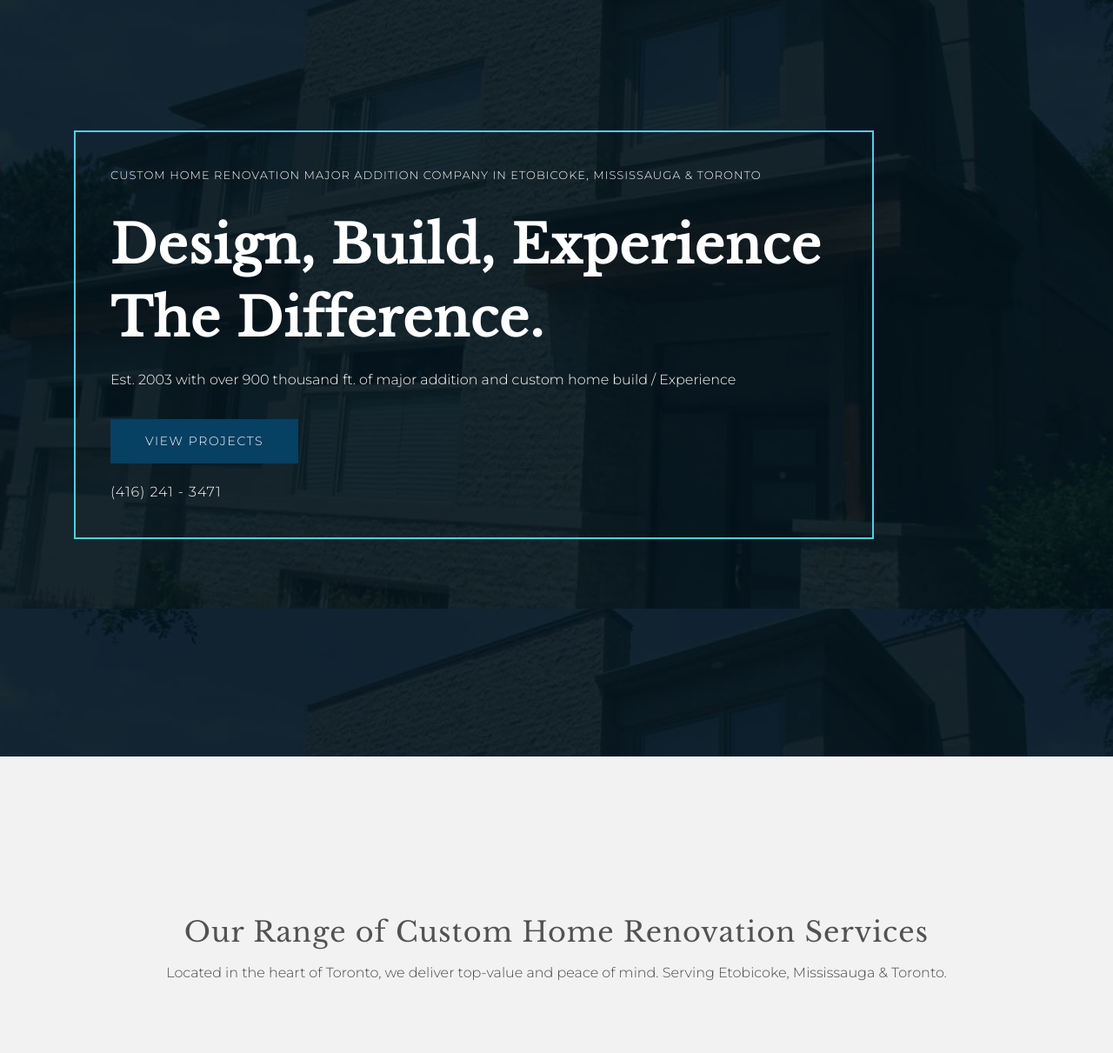
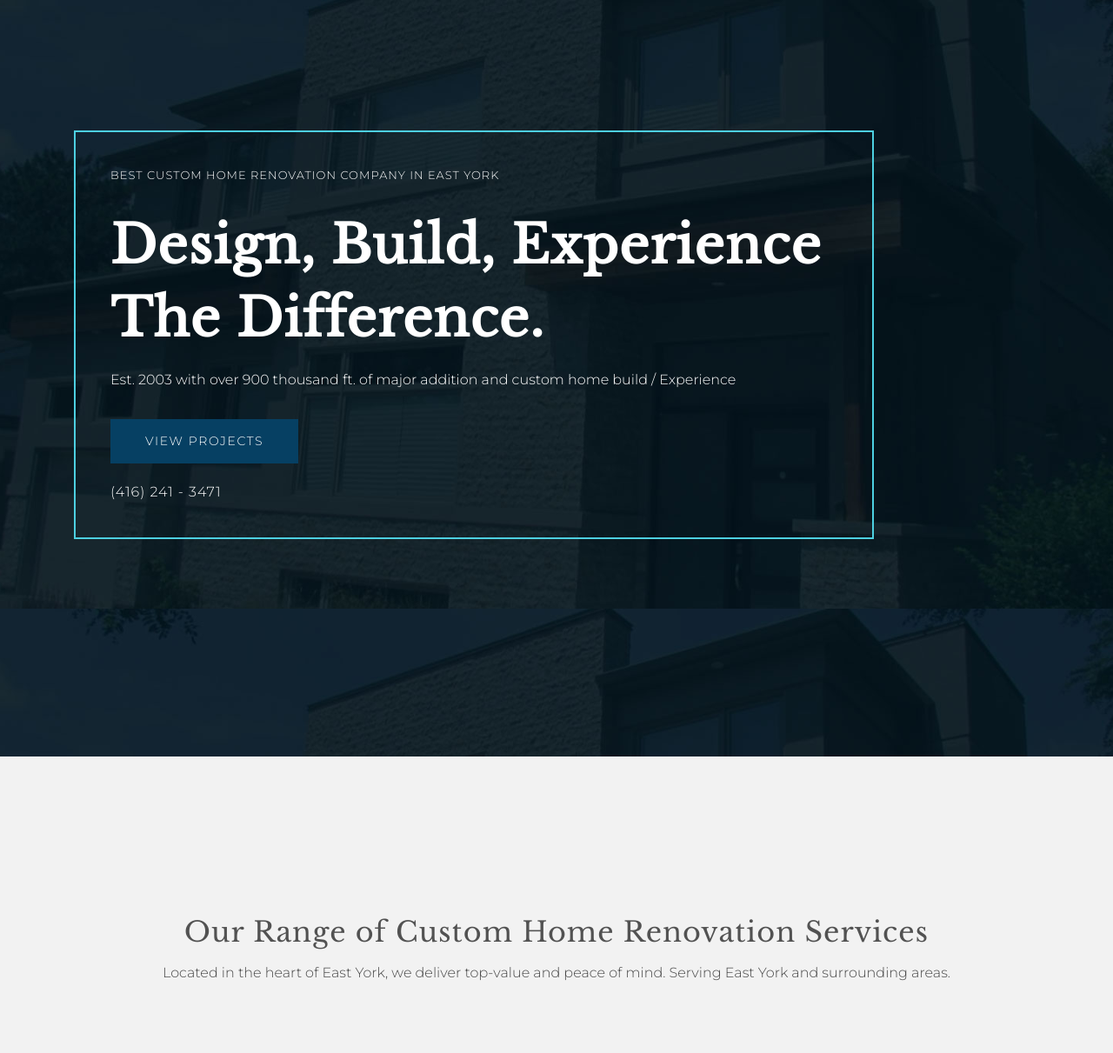
Before and after one commit to jd-fillmore/cassabella, a Gatsby site: page / in a window 1280 px wide. Shown: the part 81-1292 px from the top of the page at 87% size. Built offline with nearby package versions, Linux system fonts and the light colour scheme; Gatsby itself is replaced by a stand-in of ours.

Commit message:
home page seo

```diff
--- a/gatsby-config.js
+++ b/gatsby-config.js
@@ -1,7 +1,7 @@
 module.exports = {
   siteMetadata: {
     title: `Cass-A-Bella Construction`,
-    description: `We're the best custom home renovation company in Mississauga, Etobicoke and Toronto. If you'd like a free quote, click here now!`,
+    description: `We're the best custom home renovation company in East York. Check out our extensive portfolio in the GTA. If you'd like a free quote, click here now!`,
     siteUrl: `https://cassabellaconstruction.com/`,
     author: `@gatsbyjs`,
   },
--- a/package.json
+++ b/package.json
@@ -11,7 +11,7 @@
     "@fortawesome/react-fontawesome": "^0.1.8",
     "aos": "^2.3.4",
     "bootstrap": "^4.4.1",
-    "gatsby": "^2.18.12",
+    "gatsby": "^2.19.34",
     "gatsby-image": "^2.2.34",
     "gatsby-plugin-google-analytics": "^2.1.36",
     "gatsby-plugin-manifest": "^2.2.31",
@@ -24,8 +24,8 @@
     "gatsby-remark-lazy-load": "^1.0.2",
     "gatsby-source-filesystem": "^2.1.40",
     "gatsby-transformer-sharp": "^2.3.7",
-    "lazysizes": "^5.2.0",
-    "node-sass": "^4.13.0",
+    "lazysizes": "^5.2.2",
+    "node-sass": "^4.14.1",
     "prop-types": "^15.7.2",
     "react": "^16.12.0",
     "react-dom": "^16.12.0",
--- a/src/components/home/featured/featured.js
+++ b/src/components/home/featured/featured.js
@@ -19,7 +19,7 @@ const FeaturedHome = () => {
               <div data-aos="fade-in">
                 <img
                   src={image}
-                  alt="Custom home renovation in etobicoke, mississauga and toronto"
+                  alt="best custom home renovation company in east york"
                 />
               </div>
             </Col>
@@ -32,7 +32,7 @@ const FeaturedHome = () => {
             </Col>
             <Col lg="7">
               <FeaturedOther
-                title="Other projects in Etobicoke, Mississauga &amp; Toronto"
+                title="Other projects in East York and surrounding areas."
                 buttonText="View All"
               />
             </Col>
--- a/src/components/home/hero/hero.js
+++ b/src/components/home/hero/hero.js
@@ -11,7 +11,7 @@ const Hero = () => (
         <Row>
           <Col lg="10">
             <HeroBox
-              title="Custom Home Renovation Major Addition Company in Etobicoke, Mississauga &amp; Toronto"
+              title="Best Custom Home Renovation Company in East York"
               subtitle="Design, Build, Experience The Difference."
               text="Est. 2003 with over 900 thousand ft. of major addition and custom home build /
               Experience"
--- a/src/pages/index.js
+++ b/src/pages/index.js
@@ -19,12 +19,12 @@ class IndexPage extends Component {
     return (
       <div>
         <Layout>
-          <SEO title="Custom Home Renovation Company Etobicoke, Toronto, Mississauga" />
+          <SEO title="Best Custom Home Renovation Company in East York" />
           <Nav />
           <Hero />
           <Services
             title="Our Range of Custom Home Renovation Services"
-            subtitle="Located in the heart of Toronto, we deliver top-value and peace of mind. Serving Etobicoke, Mississauga & Toronto."
+            subtitle="Located in the heart of East York, we deliver top-value and peace of mind. Serving East York and surrounding areas."
           />
           <FeaturedHome />
           <About
```
Also changed, not shown: 2 other files.
